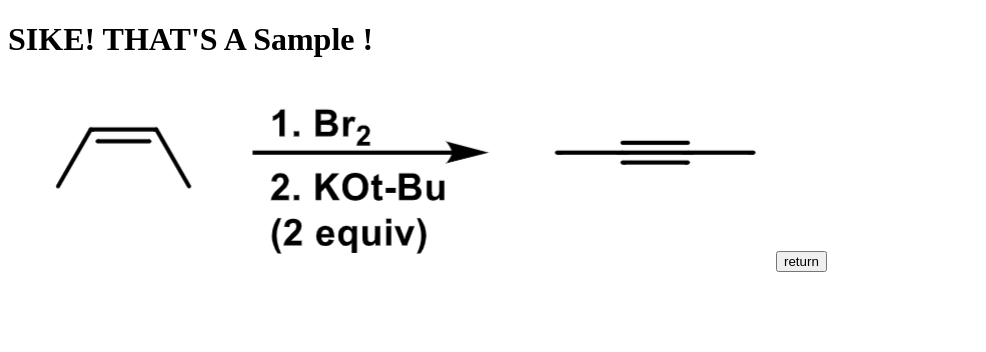
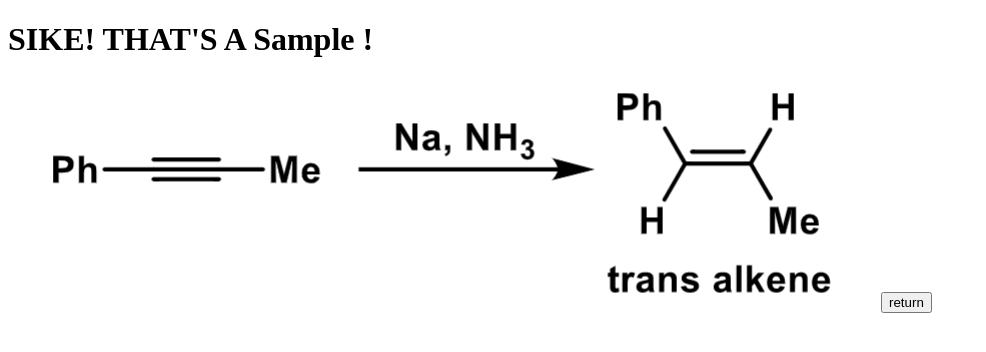
Before and after one commit to phillipma10/Organic_Chemistry_Search_Bar, a React (Create React App) app: page / in a window 1280 px wide. Both pictures are taken after typing "Sample" into the empty fields and a click on the button "search". Shown: the top 352 px of the page, without its empty margins (0-986 px from the left). Built offline with nearby package versions, Linux system fonts and the light colour scheme.

Commit message:
deleted if

```diff
--- a/src/pages/Reactions.js
+++ b/src/pages/Reactions.js
@@ -1,7 +1,7 @@
 import React, {useState} from "react";
 import { Navigate, useLocation } from "react-router-dom";
-import image53 from '../assets/image53.png';
-import image52 from '../assets/alkyne.png';
+import alkyne from '../images/alkyne.png';
+import alkene1 from '../images/alkene1.png';
 
 function Reactions() {
     const [GoToReactions, setGoToReactions] = useState(false);
@@ -12,16 +12,11 @@ function Reactions() {
         return <Navigate to= "/" />
     }
 
-    let isAlkene = false;
-
-    if (location.state.search('alkene') !== -1) {
-    isAlkene = true;
-    }
 
     return (
         <div>
             <h1>SIKE! THAT'S A {location.state} !</h1>
-            <img src={(isAlkene) ? image53 : image52} />
+            <img src={alkene1} />
             <button style={{ marginLeft: 6 }} onClick={() => { setGoToReactions(true) }}>return</button>
         </div>
     )
```
Also changed, not shown: src/images/alkene1.png (renamed from src/assets/image53.png), src/images/alkyne.png (renamed from src/assets/alkyne.png).
